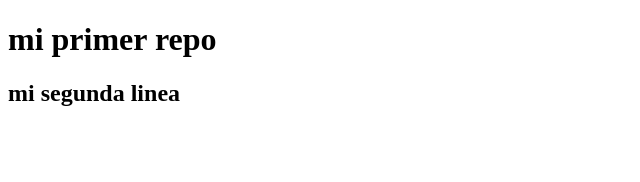
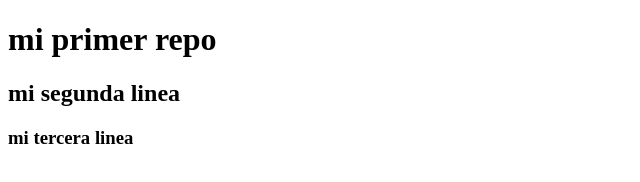
Before and after one commit to luis19892006/primer-repro, a plain HTML site: page index.html in a window 1280 px wide. Shown: the whole page, without its empty margins (0-640 px from the left). Drawn offline with Linux system fonts and the light colour scheme.

Commit message:
agregue un tercer saque

```diff
--- a/index.html
+++ b/index.html
@@ -8,5 +8,6 @@
 <body>
     <h1>mi primer repo </h1>
     <h2>mi segunda linea</h2>
+    <h3>mi tercera linea</h3>
 </body>
 </html>
```
